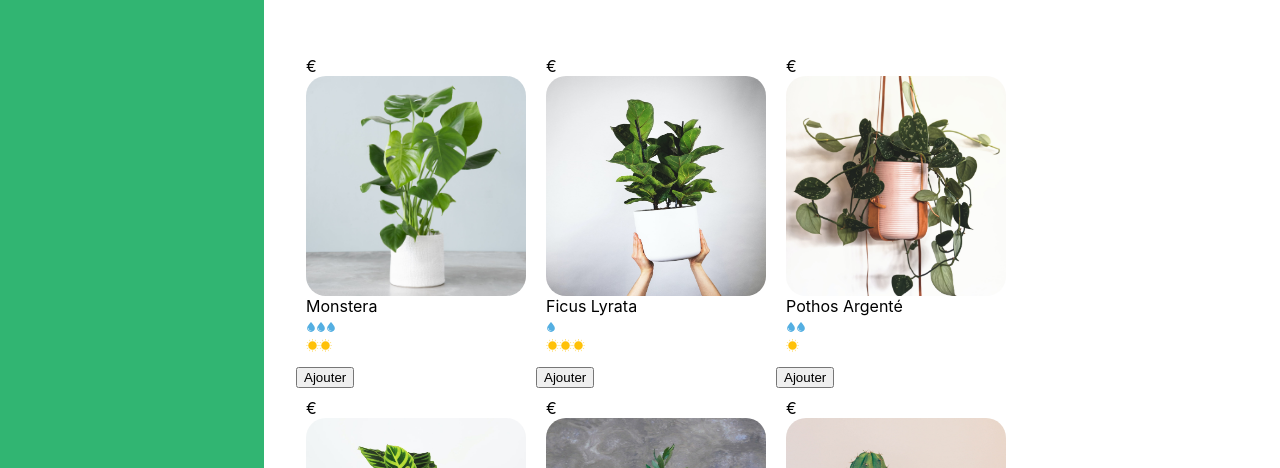
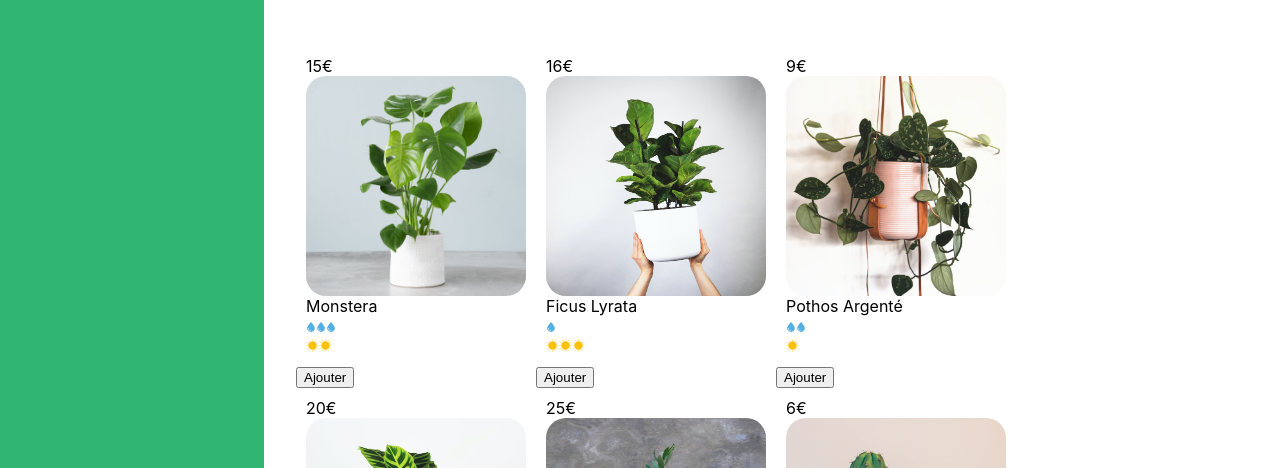
Before and after one commit to AlexDelapierre/React-project, a React (Create React App) app: page / in a window 1280 px wide. Shown: the part 227-695 px from the top of the page. Built offline with nearby package versions, Linux system fonts and the light colour scheme.

Commit message:
refactor: Add plant prices in ShoppingList.js

```diff
--- a/src/components/ShoppingList.js
+++ b/src/components/ShoppingList.js
@@ -3,13 +3,26 @@ import PlantItem from './PlantItem'
 import '../styles/ShoppingList.css'
 
 function ShoppingList({ cart, updateCart }) {
-// Petite précision : categories nous vient de la partie précédente pour récupérer toutes les catégories uniques de plantes.
-
 	const categories = plantList.reduce(
-			(acc, elem) =>
-					acc.includes(elem.category) ? acc : acc.concat(elem.category),
+		(acc, plant) =>
+			acc.includes(plant.category) ? acc : acc.concat(plant.category),
 		[]
 	)
+
+	function addToCart(name, price) {
+		const currentPlantSaved = cart.find((plant) => plant.name === name)
+		if (currentPlantSaved) {
+			const cartFilteredCurrentPlant = cart.filter(
+				(plant) => plant.name !== name
+			)
+			updateCart([
+				...cartFilteredCurrentPlant,
+				{ name, price, amount: currentPlantSaved.amount + 1 }
+			])
+		} else {
+			updateCart([...cart, { name, price, amount: 1 }])
+		}
+	}
 
 	return (
 		<div className='lmj-shopping-list'>
@@ -19,10 +32,16 @@ function ShoppingList({ cart, updateCart }) {
 				))}
 			</ul>
 			<ul className='lmj-plant-list'>
-							{plantList.map(({ id, cover, name, water, light }) => (
+				{plantList.map(({ id, cover, name, water, light, price }) => (
 					<div key={id}>
-											<PlantItem cover={cover} name={name} water={water} light={light} />
-											<button onClick={() => updateCart(cart + 1)}>Ajouter</button>
+						<PlantItem
+							cover={cover}
+							name={name}
+							water={water}
+							light={light}
+							price={price}
+						/>
+						<button onClick={() => addToCart(name, price)}>Ajouter</button>
 					</div>
 				))}
 			</ul>
```
Lines whose indentation alone changed are shown as unchanged.
